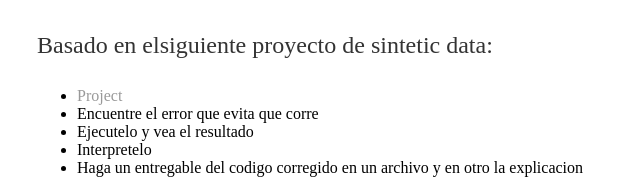
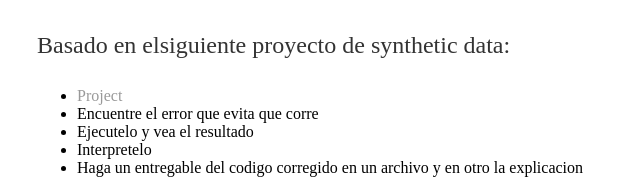
Before and after one commit to jassonkm/Examen-DataAnalisys, a plain HTML site: page workshops/02_pandas.html in a window 1280 px wide. Shown: the part 168-357 px from the top of the page, 155-795 px from the left. Drawn offline with Linux system fonts and the light colour scheme.

Commit message:
Fix title

```diff
--- a/workshops/02_pandas.html
+++ b/workshops/02_pandas.html
@@ -17,7 +17,7 @@
 		<div class="container">
     		<div class="blurb">
           <h1>Workshops 02 - Pandas!!</h1>
-			<p>Basado en elsiguiente proyecto de sintetic data:</p>
+			<p>Basado en elsiguiente proyecto de synthetic data:</p>
 			<ul>
         <li><a
         href="https://claudiovz.github.io/scipy-lecture-notes-ES/advanced/image_processing/auto_examples/plot_find_edges.html#example-plot-find-edges-py">Project</a></li>
```
